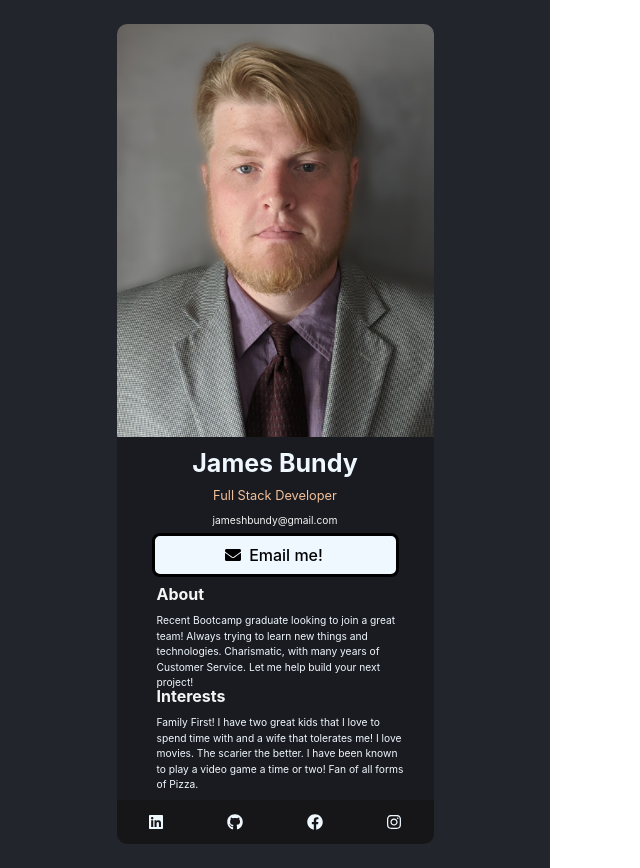
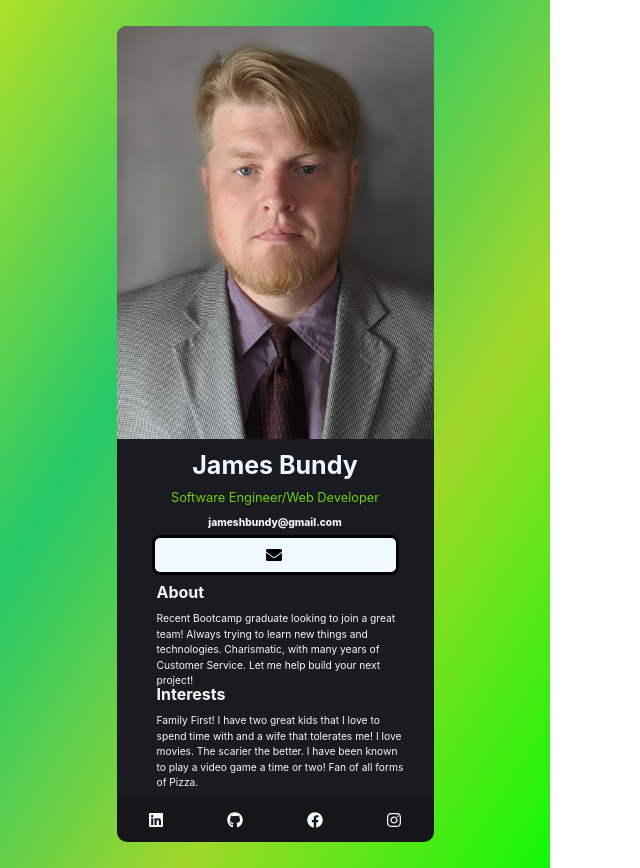
Before and after one commit to gymbundye/Digital-Business-Card, a React (Vite) app: page / in a window 1280 px wide. Shown: the whole page, without its empty margins (0-640 px from the left). Built offline with nearby package versions, Linux system fonts and the light colour scheme.

Commit message:
Worked on color personalization

```diff
--- a/src/App.css
+++ b/src/App.css
@@ -2,48 +2,18 @@
   max-width: 1280px;
   margin: 0 auto;
 
-  /* text-align: center; */
 }
-
-/* .logo {
-  height: 6em;
-  padding: 1.5em;
-  will-change: filter;
-} */
-/* .logo:hover {
-  filter: drop-shadow(0 0 2em #98f405aa);
-}
-.logo.react:hover {
-  filter: drop-shadow(0 0 2em #63fb61aa);
-} */
-
-/* @keyframes logo-spin {
-  from {
-    transform: rotate(0deg);
-  }
-  to {
-    transform: rotate(360deg);
-  }
-} */
-
-/* @media (prefers-reduced-motion: no-preference) {
-  a:nth-of-type(2) .logo {
-    animation: logo-spin infinite 20s linear;
-  }
-} */
-
-
 
 *{
   margin: 0px;
   padding: 0px;
+}
 
-}
 body{
-  background-color: rgb(35, 37, 44,1 );
+  /* background-color: rgb(91, 93, 103); */
   width: 550px;
   height: 868px;
-
+  background-image: linear-gradient( to bottom right, rgb(175, 224, 40), rgb(37, 200, 105), rgb(161, 215, 43), rgb(18, 248, 6));
 }
 .title, .job, .contact{
 font-family: 'Inter';
@@ -98,12 +68,12 @@ padding: 05px;
   font-size: 12.8px;
   line-height: 15px;
   text-align: center;
-  color: #F3BF99;
+  color: #70cd13;
 }
 .contact{
   font-family: 'Inter';
   font-style: normal;
-  font-weight: 400;
+  font-weight: 800;
   font-size: 10.24px;
   line-height: 150%;
   text-align: center;
--- a/src/Components/Info.jsx
+++ b/src/Components/Info.jsx
@@ -11,10 +11,10 @@ function Info() {
       <div className='info'>
         <img src={headshot} className = 'headshot'/>
         <h1 className='title'>James Bundy</h1>
-        <h3 className='job'>Full Stack Developer</h3>
+        <h3 className='job'>Software Engineer/Web Developer</h3>
         <h4 className='contact'>jameshbundy@gmail.com</h4>
 
-        <center><button className='button'> <FaEnvelope className='mail'/> Email me!</button></center>
+        <center><button className='button'> <FaEnvelope className='mail'/>  </button></center>
         <About/>
         <Interests/>
         </div>
```
